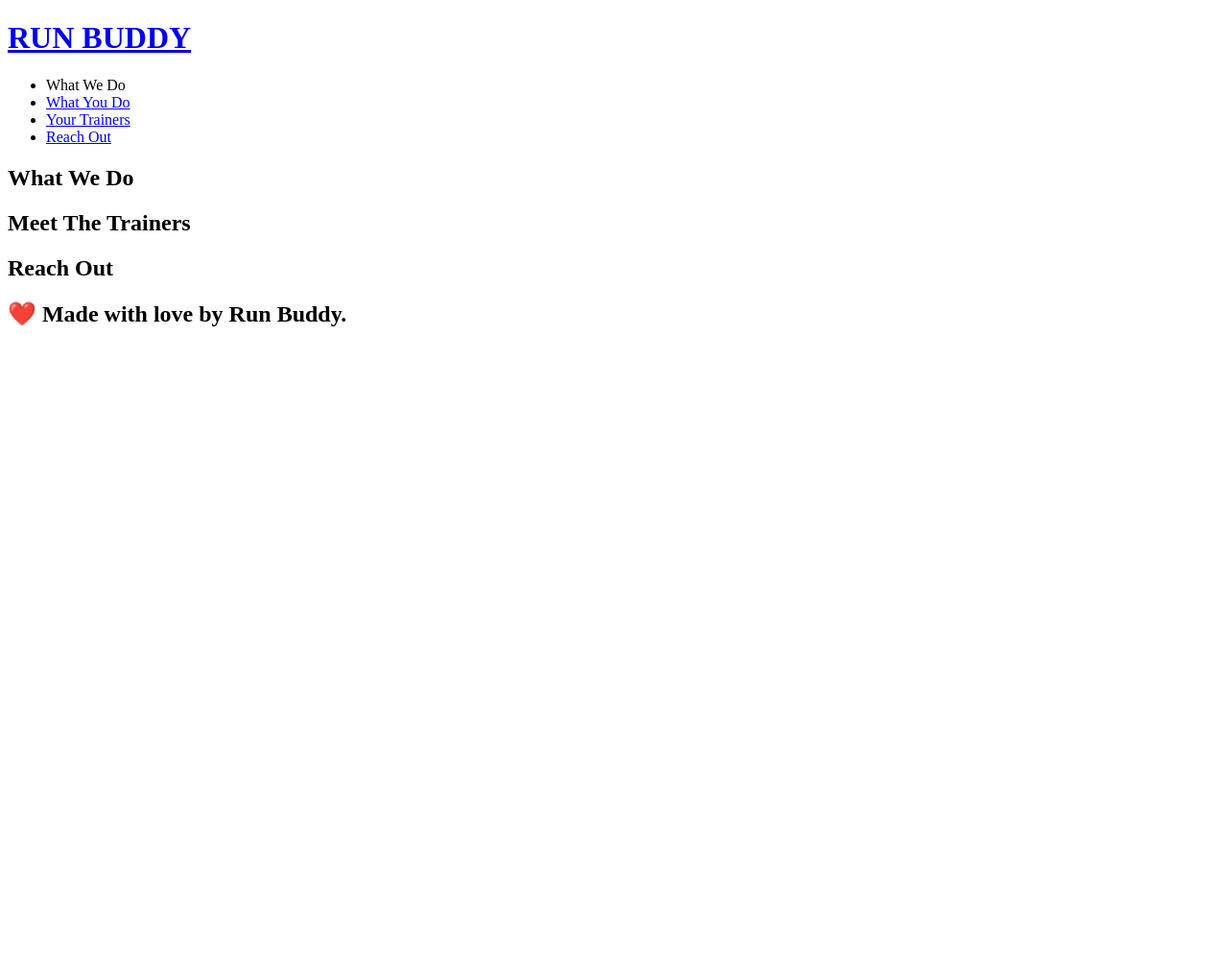
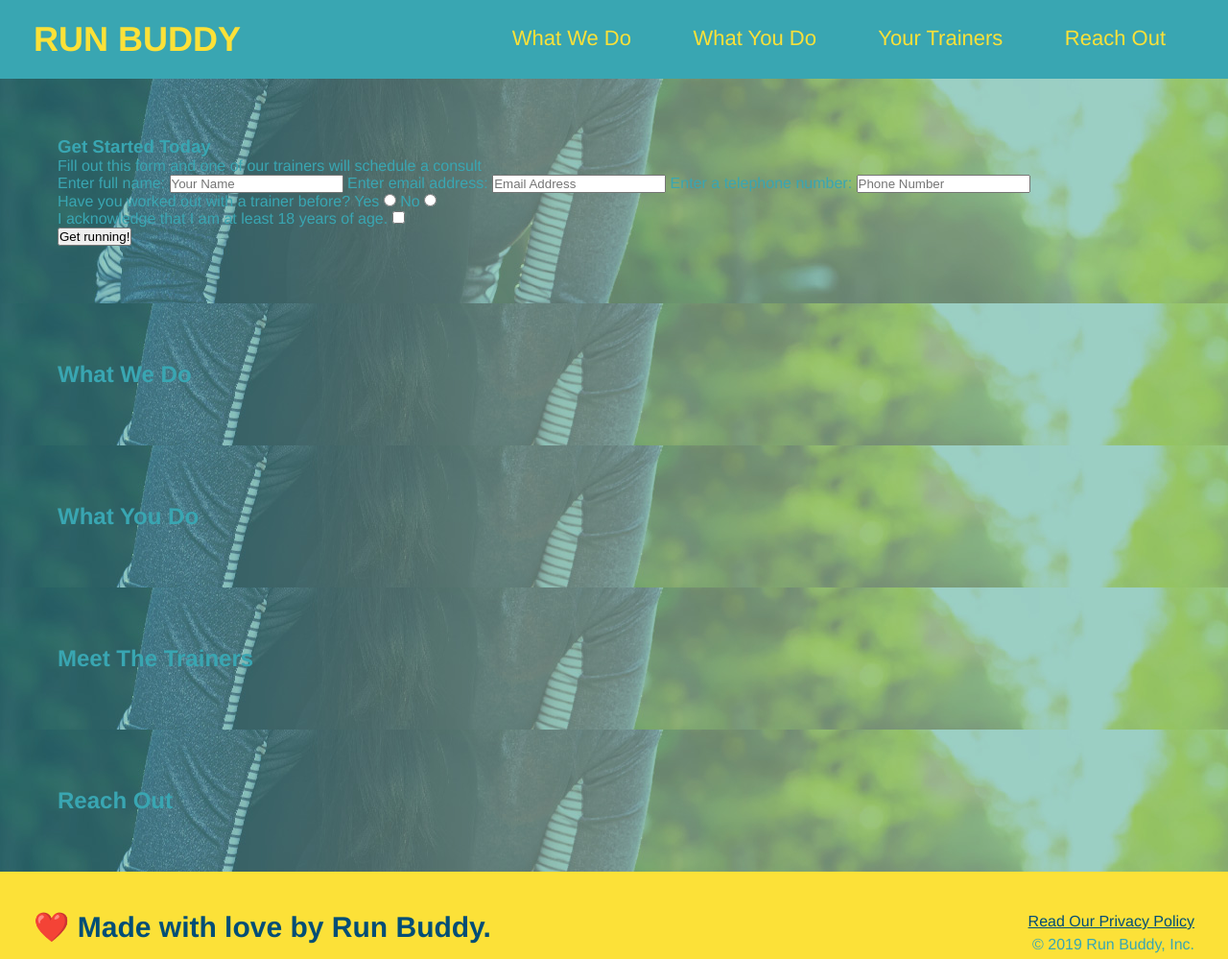
Before and after one commit to 2Byland/run-buddy, a plain HTML site: page projects/run-buddy/index.html in a window 1280 px wide. Shown: the whole page at 96% size. Before the commit the page ends 800 px from the top, so only its background shows below. Drawn offline with Linux system fonts and the light colour scheme.

Commit message:
pushing most rescent addition

```diff
--- /dev/null
+++ b/projects/run-buddy/assets/css/style.css
@@ -0,0 +1,78 @@
+* {
+    margin: 0;
+    padding: 0;
+  }
+
+body {
+    /* more on this crazy alphanumerical value in a minute! */
+    color: #39a6b2;
+    font-family: Helvetica, Arial, sans-serif;
+  }
+
+/* apply styles to <header> */
+header {
+    padding: 20px 35px;
+    background-color: #39a6b2;
+  }
+  header h1 {
+    font-weight: bold;
+    font-size: 36px;
+    color: #fce138;
+    margin: 0;
+  }
+
+  header a {
+    text-decoration: none;
+    color: #fce138;
+  }
+  header nav {
+    float: right;
+    margin: 7px 0;
+  }
+  header nav ul li {
+    display: inline;
+  }
+  header nav ul li a {
+    margin: 0 30px;
+    font-weight: lighter;
+    font-size: 22px;
+  }
+  header h1 {
+    font-weight: bold;
+    font-size: 36px;
+    color: #fce138;
+    margin: 0;
+    display: inline;
+  }
+  * {
+    margin: 0;
+    padding: 0;
+  }
+  footer {
+    background: #fce138;
+    width: 100%;
+    padding: 40px 35px;
+  }
+  footer h2 {
+    display: inline;
+    color: #024e76;
+    font-size: 30px;
+    margin: 0;
+  }
+  footer div {
+    float: right;
+    line-height: 1.5;
+    text-align: right;
+  }
+  footer a {
+    color: #024e76;
+  }
+  * {
+    margin: 0;
+    padding: 0;
+    box-sizing: border-box;
+  }
+  section {
+    padding: 60px;
+    background-image: url("../images/hero-bg.jpg");
+  }
--- a/projects/run-buddy/index.html
+++ b/projects/run-buddy/index.html
@@ -1,8 +1,9 @@
 <!DOCTYPE html>
 <html lang="en">
     <head>
-      <meta charset="UTF-8" />
+      <meta charset="UTF-8">
       <title>Run Buddy</title>
+      <link rel="stylesheet" href="./assets/css/style.css" />
     </head>
     <body>
 <!-- navigation -->
@@ -10,11 +11,10 @@
     <h1>
         <a href="/">RUN BUDDY</a>
     </h1>
-    <nav><!-- Unordered list element -->
-    <ul>
-      <!-- List item element-->
+    <nav>
+     <ul>
       <li>
-         <a herf="#what-we-do">What We Do</a>
+         <a href="#what-we-do">What We Do</a>
       </li>
       <li>
         <a href="#what-you-do">What You Do</a>
@@ -25,17 +25,51 @@
       <li>
          <a href="#reach-out">Reach Out</a>
       </li>
-    </ul></nav>
+    </ul>
+    </nav>
 </header>
 
 <!-- hero/jumbotron -->
 <section>
+    <div>
+      <h3>Get Started Today</h3>
+      <p>Fill out this form and one of our trainers will schedule a consult</p>
+    <form>
+      <label for="name">Enter full name:</label>
+      <input type="text" placeholder="Your Name" name="name" id="name" />
+      <label for="email">Enter email address:</label>
+      <input type="email" placeholder="Email Address" name="email" id="email" />
+      <label for="phone">Enter a telephone number:</label>
+      <input type="tel" placeholder="Phone Number" name="phone" id="phone"/>
+      <p>
+        Have you worked out with a trainer before?
+        <label for="trainers-yes">Yes</label>
+        <input type="radio" name="trainer-confirm" id="trainer-yes" />
+        <label for="trainer-no">No</label>
+        <input type="radio" name="trainer-confirm" id="trainer-no" />
+      </p>
+      <p>
+        <label for="checkbox" >
+          I acknowledge that I am at least 18 years of age.
+        </label>
+      <input type="checkbox" name="age-confirm" id="checkbox" />
+      </p>
+      <button type="submit">
+        Get running!
+      </button>
+     </form>
+    </div>
 </section>
 
 <!-- "what we do" section -->
 <section>
     <h2>What We Do</h2>
  </section>
+
+ <!-- "what you do" section -->
+<section>
+    <h2>What You Do</h2>
+</section>
 
  <!-- "meet the trainers" section -->
  <section>
@@ -49,7 +83,11 @@
 
  <!-- footer -->
  <footer>
-     <h2>❤️ Made with love by Run Buddy.</h2>
+    <h2>❤️ Made with love by Run Buddy.</h2>
+     <div>
+        <a href="#">Read Our Privacy Policy</a><br />
+        &copy; 2019 Run Buddy, Inc.
+      </div>
  </footer>
     </body>
 </html>
--- /dev/null
+++ b/projects/run-buddy/style.css
@@ -0,0 +1,23 @@
+p {
+  font-weight: bold;
+}
+body {
+  /* more on this crazy alphanumerical value in a minute! */
+  color: #39a6b2;
+  font-family: Helvetica, Arial, sans-serif;
+}
+/* apply styles to <header> */
+header {
+  padding: 20px 35px;
+  background-color: #39a6b2;
+}
+header h1 {
+  font-weight: bold;
+  font-size: 36px;
+  color: #fce138;
+  margin: 0;
+}
+
+header a {
+  color: #fce138;
+}
```
Also changed, not shown: projects/run-buddy/assets/images/hero-bg.jpg (added).
